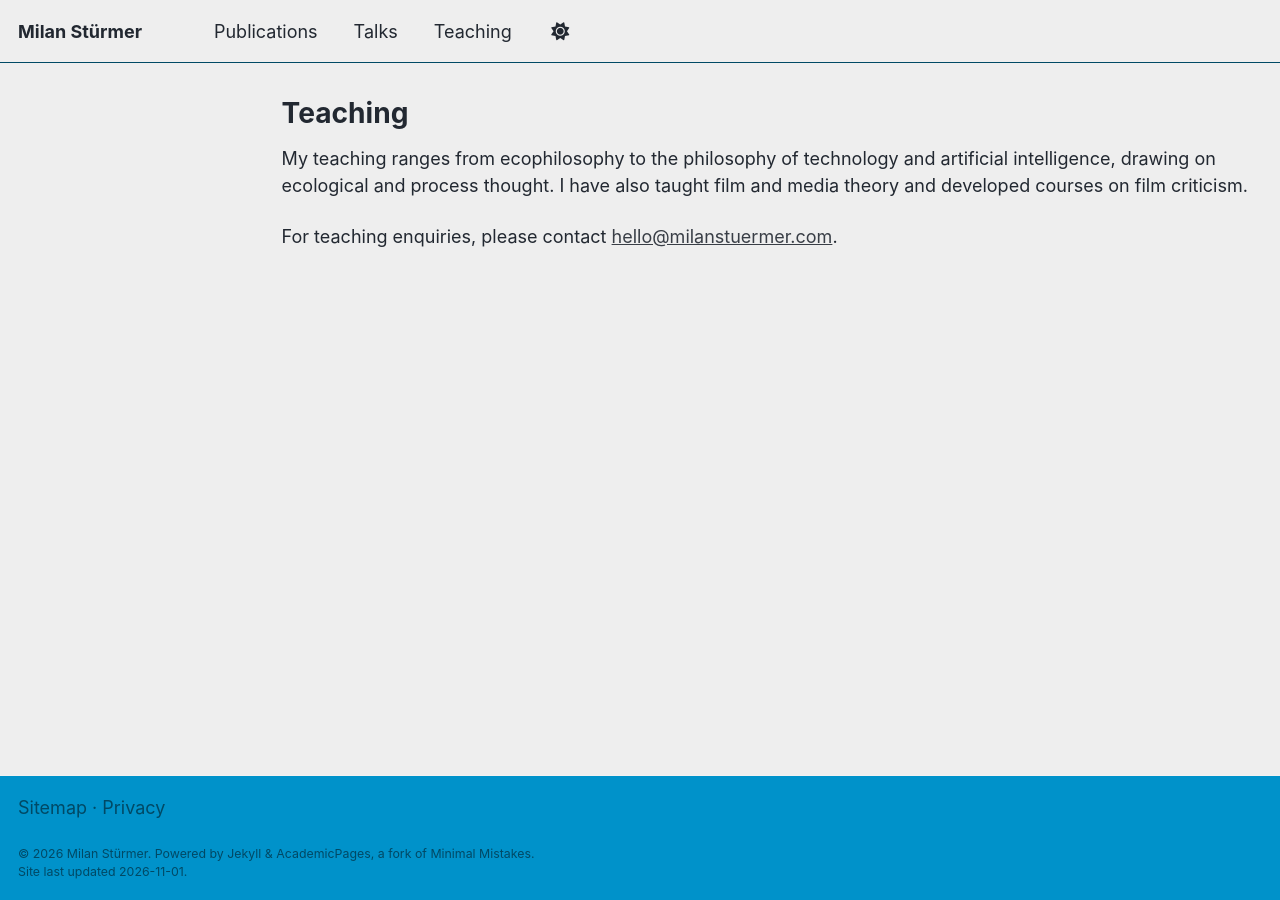
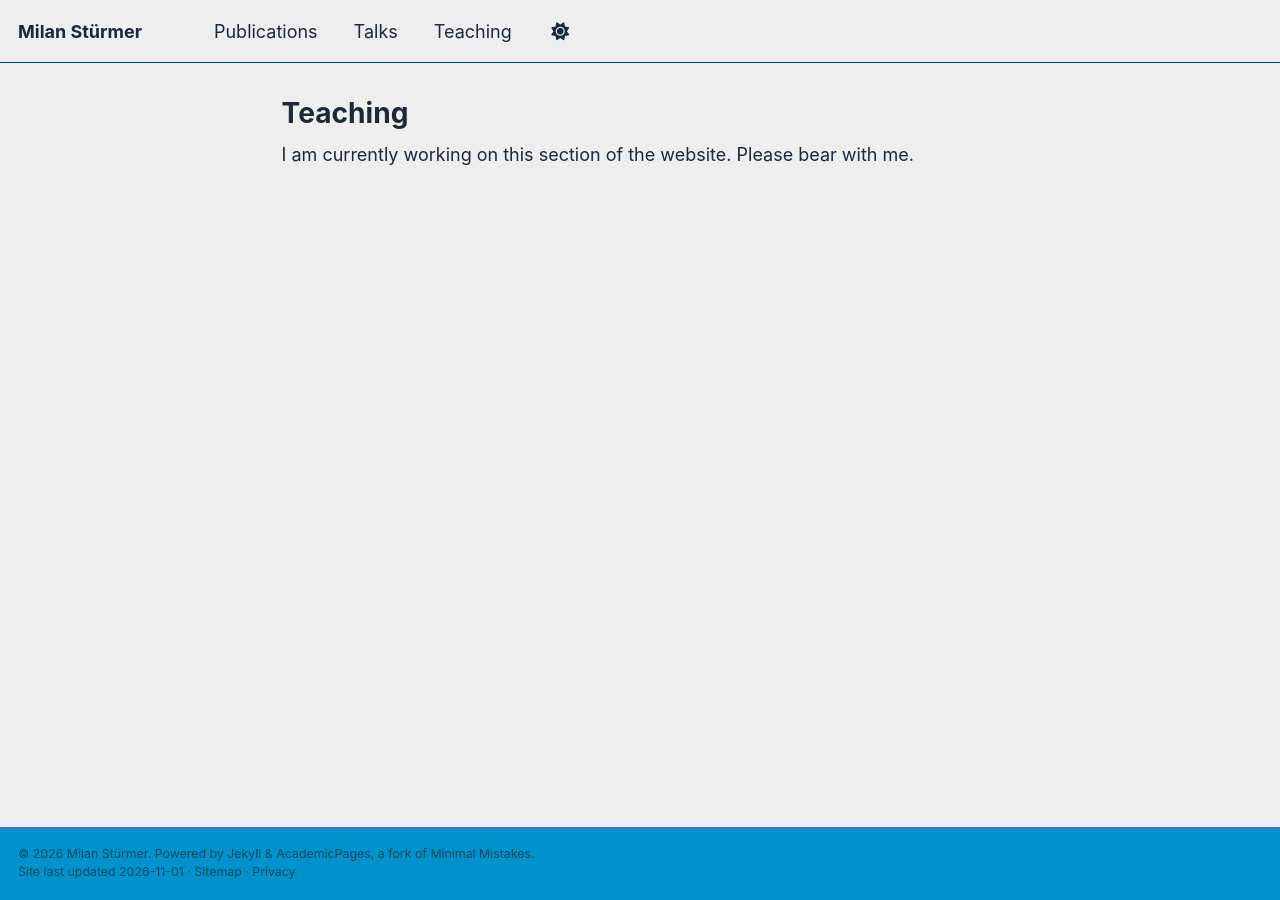
Before and after one commit to milanstuermer/milanstuermer.github.io, a Jekyll site: the page built from _pages/teaching.html, in a window 1280 px wide. Built offline with Jekyll 4.4.1, drawn with Linux system fonts in a browser that asks for light colours.

Commit message:
Restore Teaching placeholder and make footer and publication typography consistent

```diff
--- a/_includes/archive-single.html
+++ b/_includes/archive-single.html
@@ -13,7 +13,7 @@
 {% endif %}
 
 <div class="{{ include.type | default: "list" }}__item">
-  <article class="archive__item" itemscope itemtype="http://schema.org/CreativeWork">
+  <article class="archive__item{% if post.collection == 'publications' %} archive__item--publication{% endif %}" itemscope itemtype="http://schema.org/CreativeWork">
     {% if include.type == "grid" and teaser %}
       <div class="archive__item-teaser">
         <img src=
@@ -41,7 +41,7 @@
         {% if post.collection == 'teaching' %}
           <p> {{ post.type }}, <i>{{ post.venue }}</i>, {{ post.date | default: "1900-01-01" | date: "%Y" }} </p>
         {% elsif post.collection == 'publications' %}
-          <p>Published in <i>{{ post.venue }}</i>, {{ post.date | default: "1900-01-01" | date: "%Y" }} </p>
+          <p class="archive__item-venue">Published in <i>{{ post.venue }}</i>, {{ post.date | default: "1900-01-01" | date: "%Y" }} </p>
         {% elsif post.date %}
          <p class="page__date"><strong><i class="fa fa-fw fa-calendar" aria-hidden="true"></i> {{ site.data.ui-text[site.locale].date_label | default: "Published:" }}</strong> <time datetime="{{ post.date | default: "1900-01-01" | date_to_xmlschema }}">{{ post.date | default: "1900-01-01" | date: "%B %d, %Y" }}</time></p>
         {% endif %}
--- a/_includes/footer.html
+++ b/_includes/footer.html
@@ -21,5 +21,5 @@
 
 <div class="page__footer-copyright">
   &copy; {{ site.time | date: '%Y' }} {{ site.name | default: site.title }}. {{ site.data.ui-text[site.locale].powered_by | default: "Powered by" }} <a href="http://jekyllrb.com" rel="nofollow">Jekyll</a> &amp; <a href="https://github.com/academicpages/academicpages.github.io">AcademicPages</a>, a fork of <a href="https://mademistakes.com/work/minimal-mistakes-jekyll-theme/" rel="nofollow">Minimal Mistakes</a>.<br />
-Site last updated {{ "now" | date: '%Y-%m-%d' }}.
+Site last updated {{ "now" | date: '%Y-%m-%d' }} · <a href="{{ base_path }}/sitemap/">Sitemap</a> · <a href="{{ base_path }}/terms/">Privacy</a>
 </div>
--- a/_includes/footer/custom.html
+++ b/_includes/footer/custom.html
@@ -1,6 +1,4 @@
 {% include base_path %}
-
-<p><a href="{{ base_path }}/sitemap/">Sitemap</a> · <a href="{{ base_path }}/terms/">Privacy</a></p>
 
 {% comment %}Load specialist display libraries only where the rendered content needs them.{% endcomment %}
 {% if page.mathjax or content contains '$$' or content contains '\(' or content contains '\[' %}
--- a/_pages/teaching.html
+++ b/_pages/teaching.html
@@ -2,13 +2,10 @@
 layout: archive
 title: "Teaching"
 permalink: /teaching/
-description: "Teaching in ecophilosophy, philosophy of technology, artificial intelligence, and film and media theory."
 author_profile: false
 ---
 
-<p>My teaching ranges from ecophilosophy to the philosophy of technology and artificial intelligence, drawing on ecological and process thought. I have also taught film and media theory and developed courses on film criticism.</p>
-
-<p>For teaching enquiries, please contact <a href="mailto:hello@milanstuermer.com">hello@milanstuermer.com</a>.</p>
+I am currently working on this section of the website. Please bear with me.
 
 {% include base_path %}
 
--- a/_sass/layout/_archive.scss
+++ b/_sass/layout/_archive.scss
@@ -63,6 +63,13 @@
 
   & + p {
     text-indent: 0;
+  }
+}
+
+.archive__item--publication {
+  // Match citations and resource links to the existing abstract text size.
+  > p:not(.archive__item-venue) {
+    font-size: $type-size-6;
   }
 }
 
```
